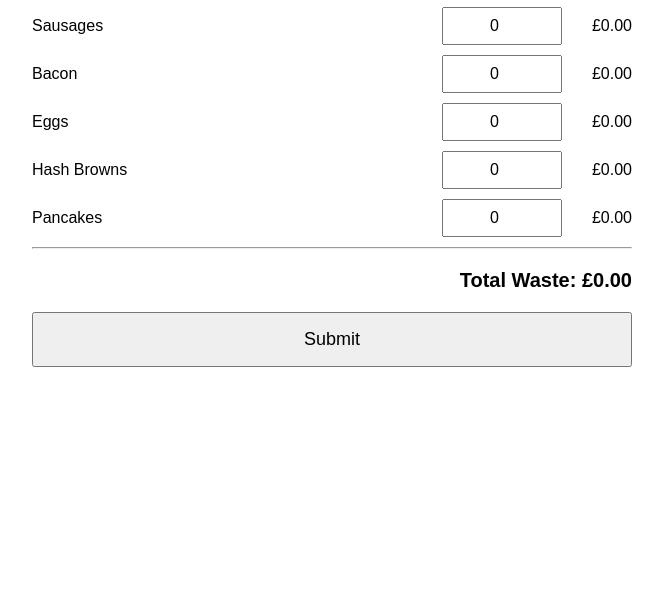
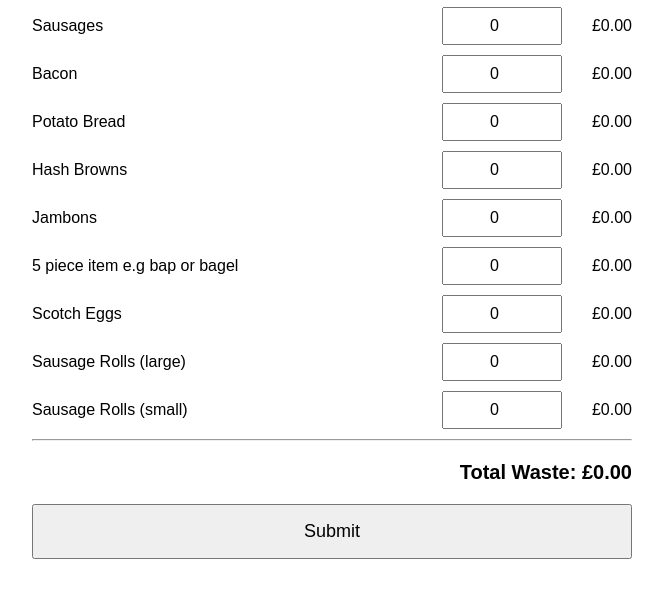
Before and after one commit to Heidimc2/Deli_breakfast_waste, a plain HTML site: page index.html in a window 1280 px wide. Shown: the part 109-706 px from the top of the page, without its empty margins (308-971 px from the left). Drawn offline with Linux system fonts and the light colour scheme.

Commit message:
Update item rows with new products and prices

```diff
--- a/index.html
+++ b/index.html
@@ -54,35 +54,60 @@
   <strong class="price">£</strong>
 </div>
 
-<div class="row" data-price="0.60">
+<div class="row" data-price="0.99">
   <span>Sausages</span>
   <input type="number" min="0" value="0" class="qty">
   <span class="price item-total">£0.00</span>
 </div>
 
-<div class="row" data-price="0.80">
+<div class="row" data-price="0.99">
   <span>Bacon</span>
   <input type="number" min="0" value="0" class="qty">
   <span class="price item-total">£0.00</span>
 </div>
 
-<div class="row" data-price="0.30">
-  <span>Eggs</span>
+<div class="row" data-price="0.99">
+  <span>Potato Bread</span>
   <input type="number" min="0" value="0" class="qty">
   <span class="price item-total">£0.00</span>
 </div>
 
-<div class="row" data-price="0.50">
+<div class="row" data-price="0.99">
   <span>Hash Browns</span>
   <input type="number" min="0" value="0" class="qty">
   <span class="price item-total">£0.00</span>
 </div>
 
-<div class="row" data-price="0.70">
-  <span>Pancakes</span>
+<div class="row" data-price="1.50">
+  <span>Jambons</span>
   <input type="number" min="0" value="0" class="qty">
   <span class="price item-total">£0.00</span>
 </div>
+
+  <div class="row" data-price="4.95">
+  <span>5 piece item e.g bap or bagel</span>
+  <input type="number" min="0" value="0" class="qty">
+  <span class="price item-total">£0.00</span>
+</div>
+
+  <div class="row" data-price="2.09">
+  <span>Scotch Eggs</span>
+  <input type="number" min="0" value="0" class="qty">
+  <span class="price item-total">£0.00</span>
+</div>
+
+  <div class="row" data-price="1.00">
+  <span>Sausage Rolls (large)</span>
+  <input type="number" min="0" value="0" class="qty">
+  <span class="price item-total">£0.00</span>
+</div>
+
+  <div class="row" data-price="0.50">
+  <span>Sausage Rolls (small)</span>
+  <input type="number" min="0" value="0" class="qty">
+  <span class="price item-total">£0.00</span>
+</div>
+
 
 <hr>
 
```
